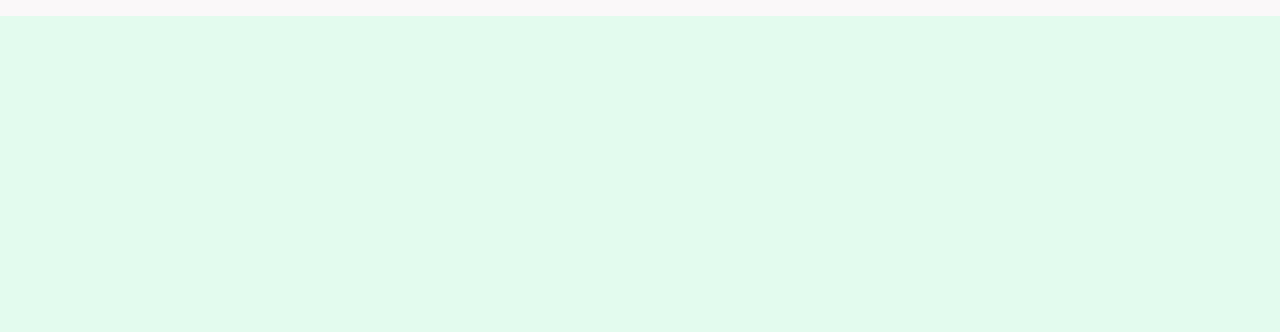
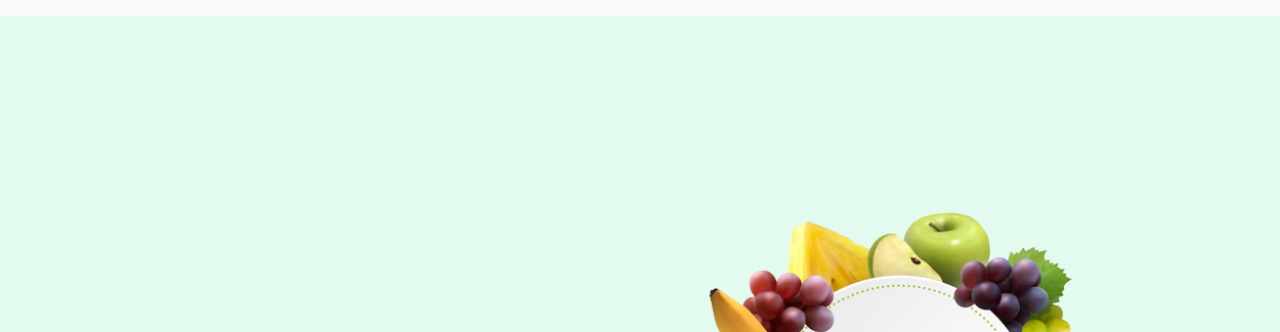
Before and after one commit to tenouye-marten/toko-buah, a plain HTML site: page index.html in a window 1280 px wide. Shown: the part 84-416 px from the top of the page. Drawn offline with Linux system fonts and the light colour scheme.

Commit message:
Update index.html

```diff
--- a/index.html
+++ b/index.html
@@ -34,7 +34,7 @@
         </div>
 
         <div class="gambar">
-          <img src="gambar/img/banner.png" width="10%" alt="" />
+          <img src="gambar/img/baner.png" width="10%" alt="" />
         </div>
       </div>
     </div>
```
